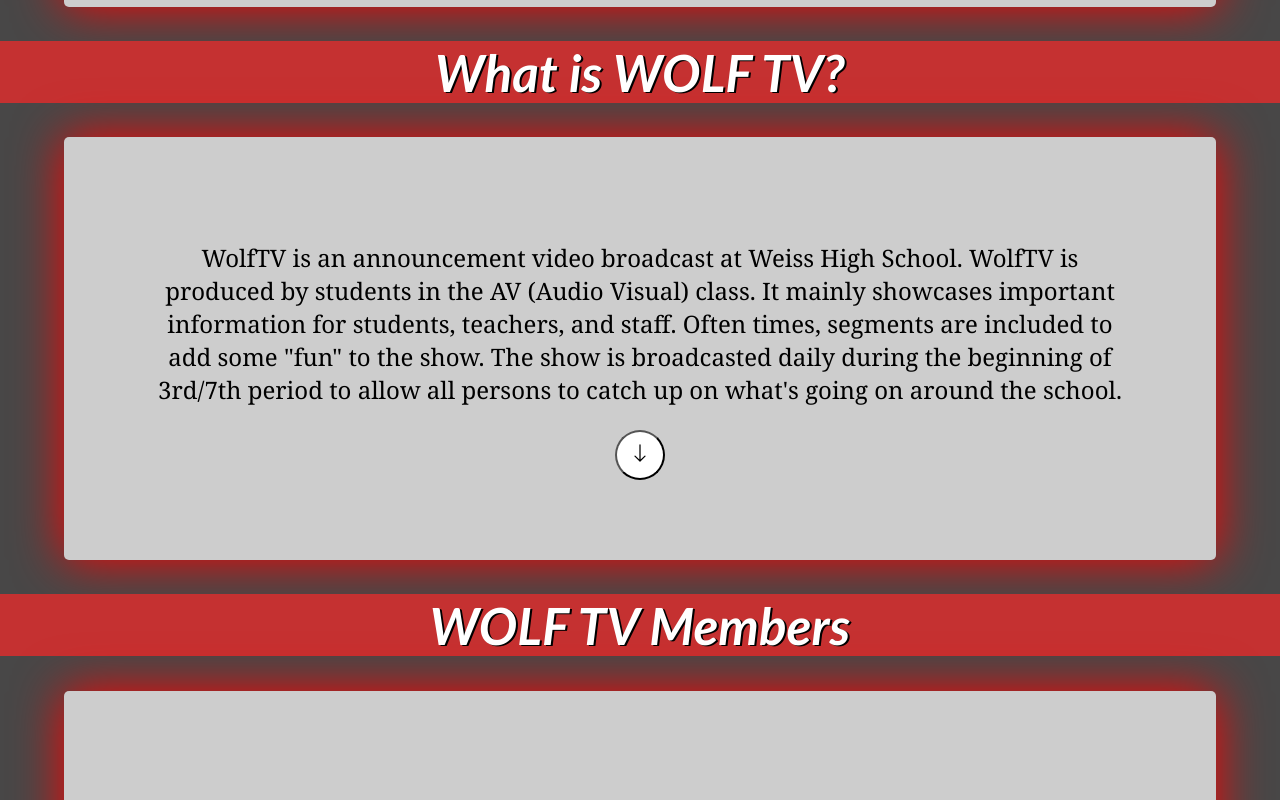
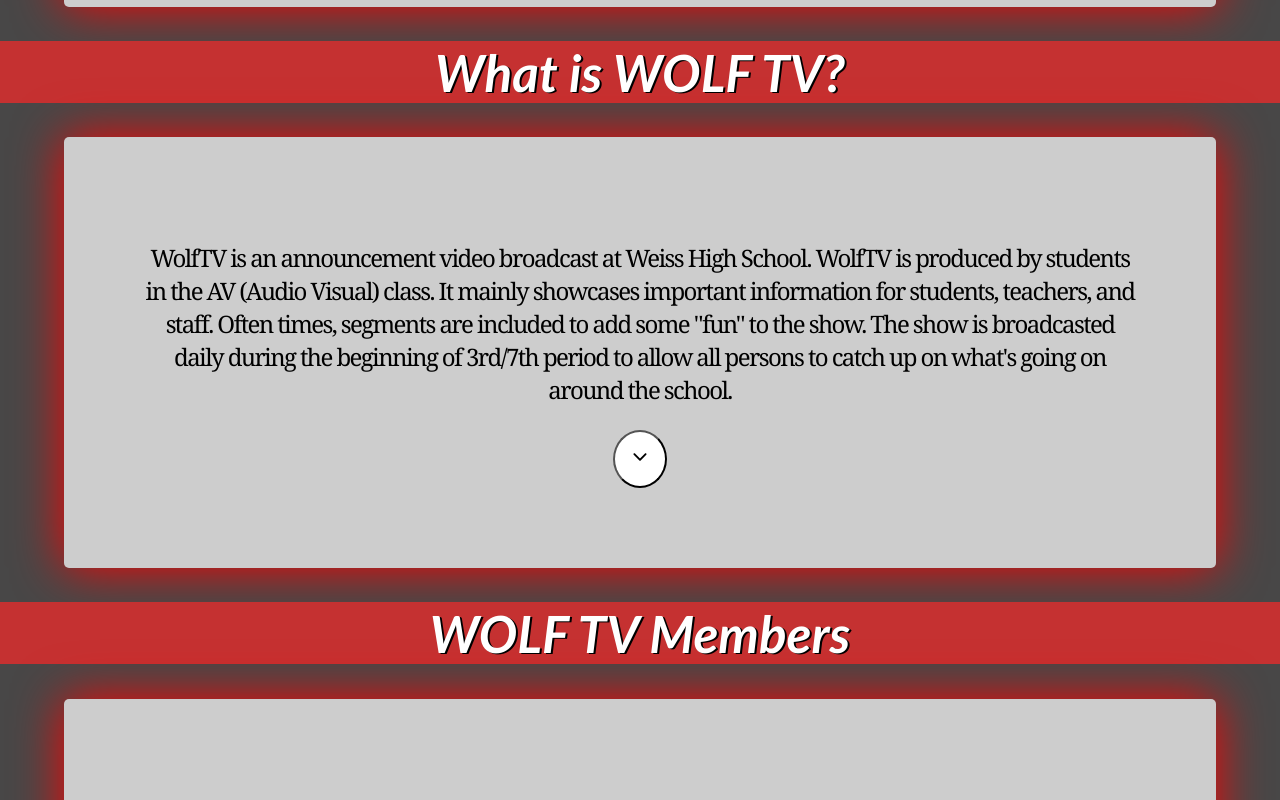
Before and after one commit to MarkE16/WolfTV, a React (Create React App) app: page / in a window 1280 px wide. Shown: the part 1616-2416 px from the top of the page. Built offline with nearby package versions, Linux system fonts and the light colour scheme; no server answers.

Commit message:
fixed modal desc pos | visual improvements

```diff
--- a/src/App.css
+++ b/src/App.css
@@ -346,6 +346,7 @@
 
 .body {
   display: flex;
+  flex-direction: column;
   flex-wrap: wrap;
   justify-content: center;
   align-items: center;
@@ -355,6 +356,7 @@
   padding: 5rem;
   font-size: 3vmin;
   font-family: Georgia, serif;
+  letter-spacing: -0.1rem;
   box-shadow: 0 0 50px red;
   /* font-family:'Trebuchet MS', 'Lucida Sans Unicode', 'Lucida Grande', 'Lucida Sans', Arial, sans-serif; */
   /* font-family: avenir-lt-w01_35-light1475496,sans-serif; */
@@ -443,16 +445,21 @@
 }
 
 .button-circle {
-  background-color: rgb(255, 255, 255);
-  position: relative;
-  z-index: 0;
-  border-radius: 50px;
-  font-size: 20px;
+  border-radius: 50%;
+  background-color: white; /* Set a background color */
+  color: black; /* Text color */
+  cursor: pointer; /* Add a mouse pointer on hover */
+  padding: 15px; /* Some padding */
+  font-size: 20px; /* Increase font size */
   transition: all 0.2s ease-in-out;
-  width: 50px;
-  height: 50px;
-  color: rgb(0, 0, 0);
   font-family: 'Gill Sans', 'Gill Sans MT', Calibri, 'Trebuchet MS', sans-serif;
+}
+
+.button-circle:hover {
+  background-color: rgb(0, 0, 0);
+  border-color: white;
+  color: rgb(255, 255, 255);
+  cursor: pointer;
 }
 
 .arrow-down {
@@ -511,6 +518,7 @@
   border-radius: 5px;
   font-size: 25px;
   border: 1px solid black;
+  letter-spacing: normal;
 }
 
 .wolftv-segments > a {
@@ -537,8 +545,9 @@
 }
 
 .segment button:hover {
-  background-color: rgb(219, 218, 218);
+  box-shadow: 0px 0px 40px rgba(183, 183, 183, 0.8);
   border: none;
+  background-color: transparent;
   cursor: pointer;
 }
 
@@ -580,13 +589,6 @@
   background-color: #ffffff;
   border: 5px solid #8a0808;
   color: black;
-  cursor: pointer;
-}
-
-.button-circle:hover {
-  background-color: rgb(0, 0, 0);
-  border-color: white;
-  color: rgb(255, 255, 255);
   cursor: pointer;
 }
 
@@ -1004,6 +1006,7 @@
 
 
 
+
 /* RESIZING BASED ON SCREEN SIZE */
 @media screen and (max-width: 700px) {
   /* Center logo */
--- a/src/components/MainPage.js
+++ b/src/components/MainPage.js
@@ -8,8 +8,8 @@
 import "../App.css";
 import { Link } from "react-router-dom";
 import InfoBox from './InfoBox';
-import { BsArrowDown, BsPlayFill } from "react-icons/bs";
-import { IoIosArrowUp } from "react-icons/io";
+import { BsPlayFill } from "react-icons/bs";
+import { IoIosArrowUp, IoIosArrowDown } from "react-icons/io";
 import classNames from 'classnames';
 import Loading from './Loading';
 
@@ -109,7 +109,7 @@
               show is broadcasted daily during the beginning of 3rd/7th period to allow all persons to catch up on what's
               going on around the school.
             </p>
-            <a href='#crew'><Button className='button-circle' title='Next'><BsArrowDown className='arrow-down'/></Button></a>
+            <a href='#crew'><Button className='button-circle' title='Next'><IoIosArrowDown className='arrow-down'/></Button></a>
           </div>
         </div>
       </div>
@@ -147,7 +147,7 @@
               These members gave it their all to make the best content possible for Wolf TV. Whether it took minutes, hours, or
               even days, they made sure to continue producing. Thank you!
             </p>
-            <a href='#segments'><Button className='button-circle' title='Next'><BsArrowDown className='arrow-down'/></Button></a>
+            <a href='#segments'><Button className='button-circle' title='Next'><IoIosArrowDown className='arrow-down'/></Button></a>
           </div>
         </div>
       </div>
```
Also changed, not shown: src/assets/crew_imgs/2021-2022/joshE.jpg.
